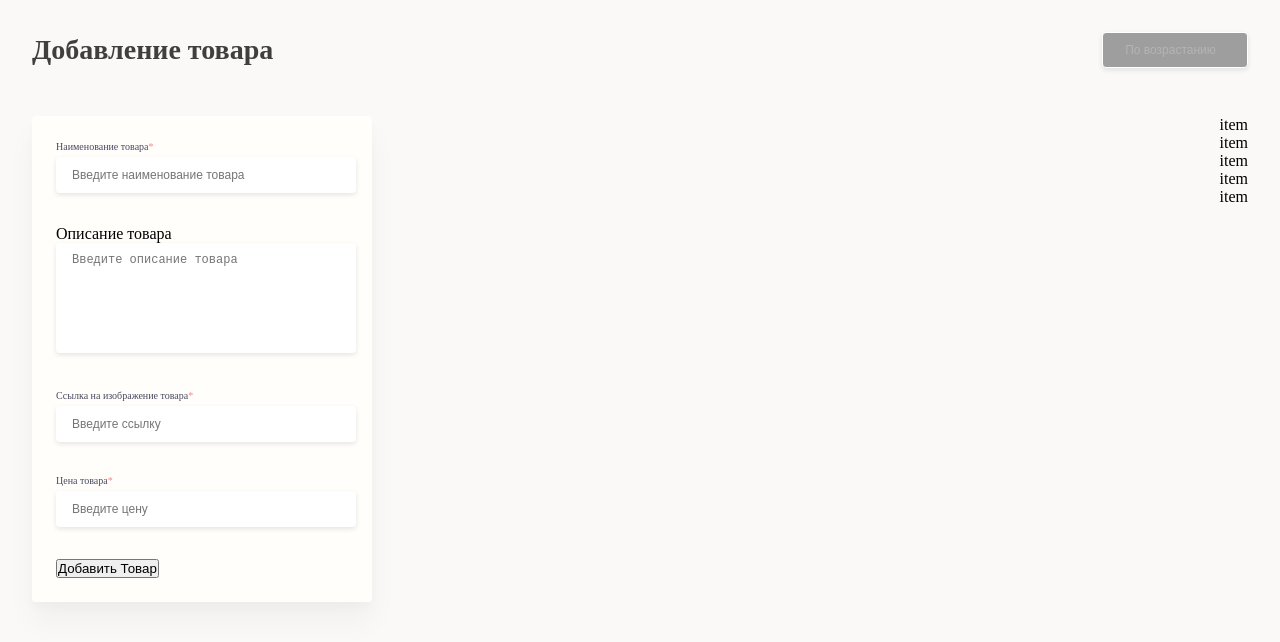
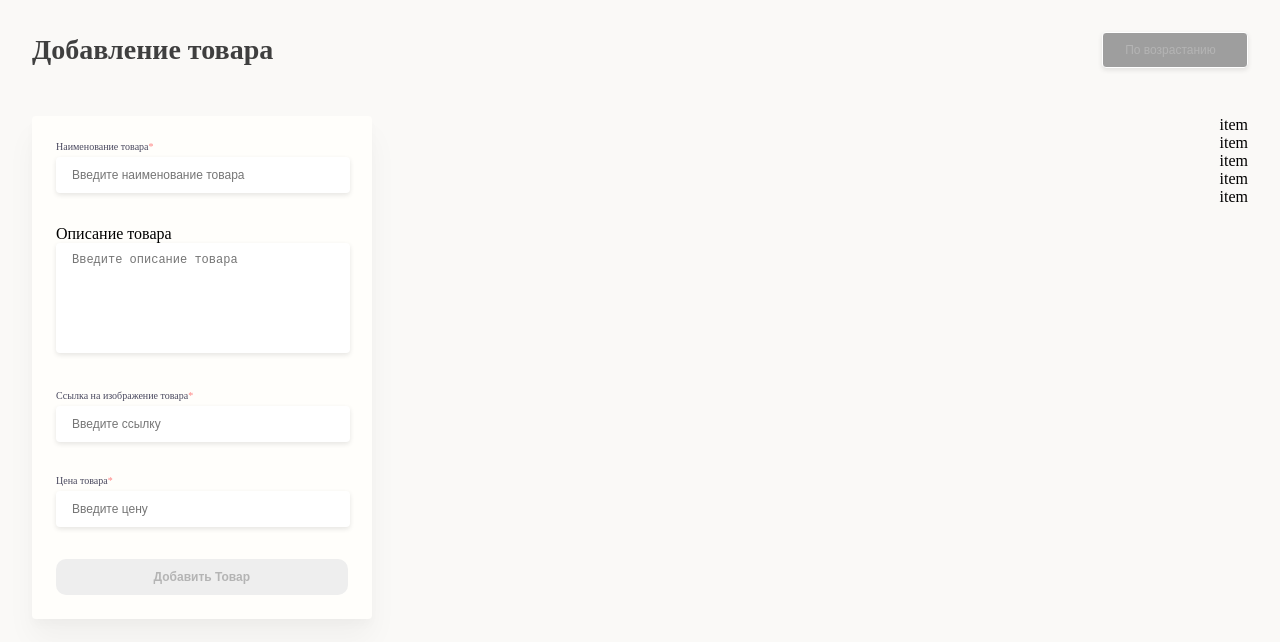
Before and after one commit to Claytone445/ida-store, a Nuxt app: page / in a window 1280 px wide. Shown: the top 642 px of the page. Built offline with nearby package versions, Linux system fonts and the light colour scheme; grey boxes are pictures that could not be loaded.

Commit message:
added add item btn

```diff
--- a/assets/scss/_variables.scss
+++ b/assets/scss/_variables.scss
@@ -3,3 +3,5 @@ $select:#B4B4B4;
 $formBG:#FFFEFB;
 $label:#49485E;
 $labelSpan:#FF8484;
+$btnBG:#EEEEEE;
+$btnFont:#B4B4B4;
--- a/components/AddItem.vue
+++ b/components/AddItem.vue
@@ -39,6 +39,8 @@ export default {
 
 @import "~assets/scss/variables";
 .form {
+  display: flex;
+  flex-direction: column;
   max-width: 332px;
   background-color: $formBG;
   box-shadow: 0px 20px 30px rgba(0, 0, 0, 0.04), 0px 6px 10px rgba(0, 0, 0, 0.02);
@@ -65,7 +67,7 @@ export default {
   &__input {
     padding-left: 16px;
     height: 36px;
-    max-width: 284px;
+    max-width: 278px;
     width: 100%;
     outline: none;
     transition: all 0.5s ease 0s;
@@ -82,7 +84,7 @@ export default {
 
   &__description {
     padding: 10px 0 0 16px;
-    max-width: 284px;
+    max-width: 278px;
     width: 100%;
     resize: none;
     min-height: 100px;
@@ -99,5 +101,17 @@ export default {
    box-shadow: 0 0 15px #fff;
  }
 
+ &__btn {
+   min-height: 36px;
+   width: 100%;
+   outline: none;
+   border: white;
+   border-radius: 10px;
+   background-color: $btnBG;
+   font-weight: 600;
+   font-size: 12px;
+   line-height: 15px;
+   color: $btnFont;
+ }
 }
 </style>
```
